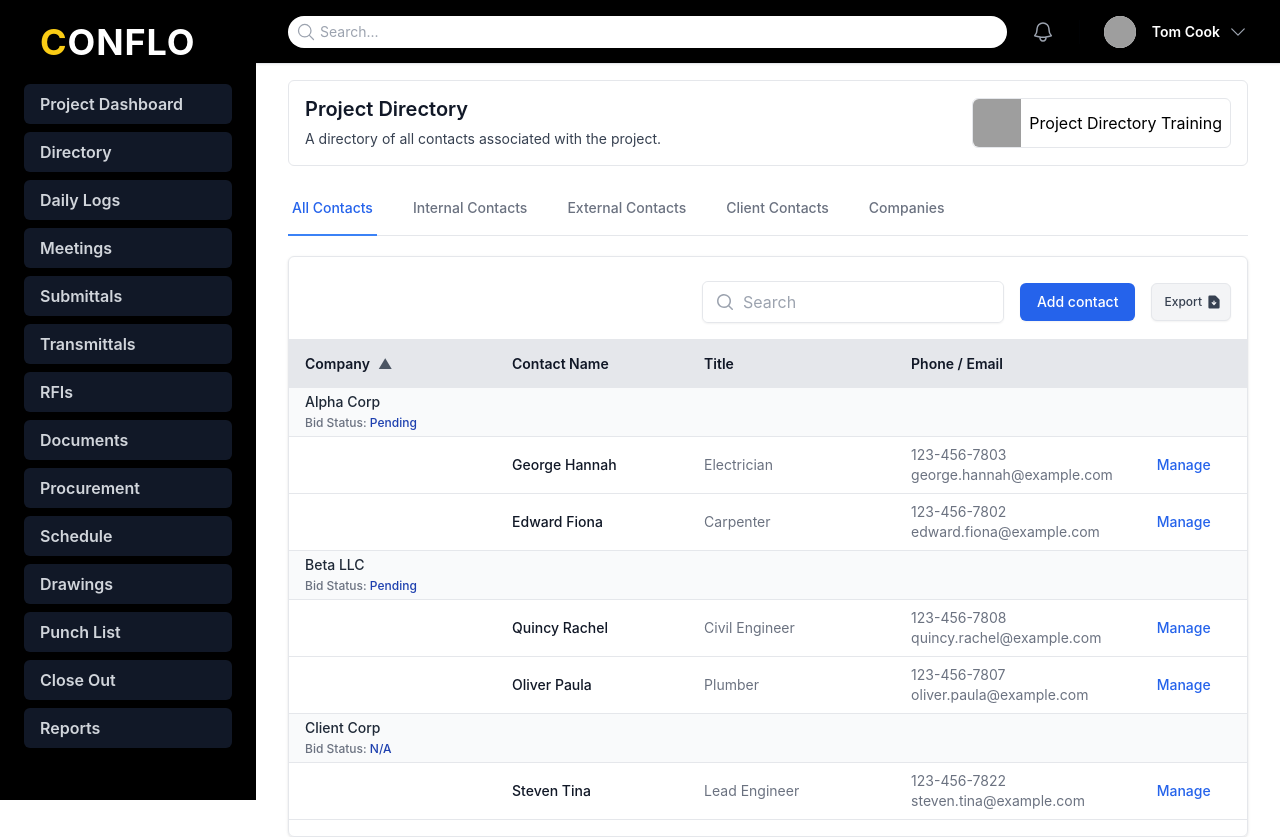
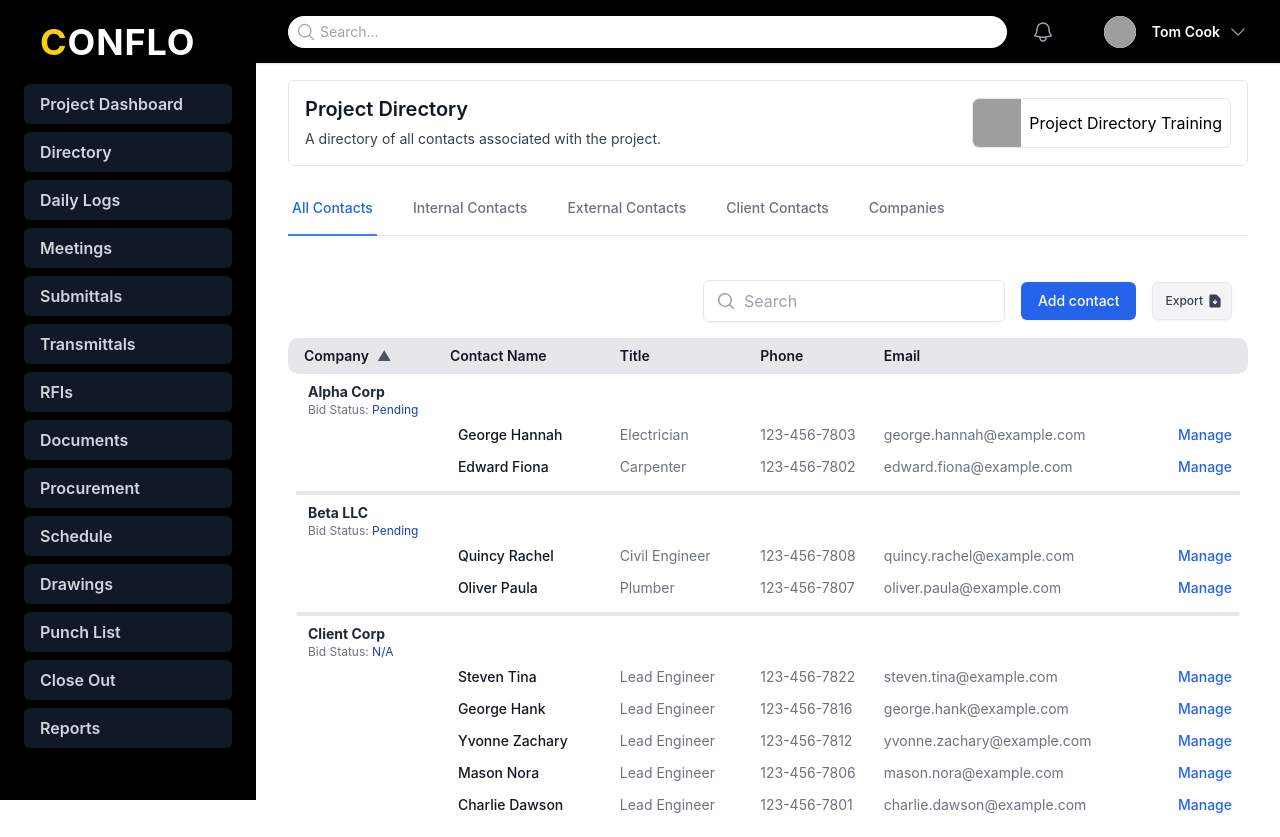
Before and after one commit to ConfloTechnologies/conflo-technologies-react-frontend, a React (Create React App) app: page /directory/project/1 in a window 1280 px wide. Built offline with nearby package versions, Linux system fonts and the light colour scheme; grey boxes are pictures that could not be loaded.

Commit message:
updates to daily log

```diff
--- a/src/App/components/PageHeader.component.jsx
+++ b/src/App/components/PageHeader.component.jsx
@@ -27,12 +27,6 @@ export default function PageHeader({pageTitle, pageDescription, trainingImageSrc
                         <span className='pr-2'>{trainingTitle}</span>
                     </a>
                 </div>
-                {/* Mobile View: Calendar Icon */}
-        <div className="col-span-1 flex justify-end items-center md:hidden">
-          <button className="p-2 rounded-md bg-blue-600 hover:bg-blue-700">
-            <CalendarIcon className="h-6 w-6 text-white" aria-hidden="true" />
-          </button>
-        </div>
             </div>
         </>
     )
--- a/src/App/pages/ProjectDirectory.jsx
+++ b/src/App/pages/ProjectDirectory.jsx
@@ -1,6 +1,6 @@
 import React, { useState, useEffect, useRef } from 'react';
 import { MagnifyingGlassIcon, DocumentArrowDownIcon } from '@heroicons/react/20/solid';
-
+import '../styles/Directory.css';
 //components
 import PageHeader from '../components/PageHeader.component';
 import MenuTabs from '../components/MenuTabs.component';
@@ -598,7 +598,7 @@ export default function Directory() {
             fileName="Project_Directory"
         />
 
-        <div className="border rounded-md shadow">
+        <div className="">
           <div className='px-4 pt-6'>
             <div className="sm:flex sm:items-center">
               <div className="flex-auto"></div>
@@ -630,7 +630,7 @@ export default function Directory() {
             </div>
           </div>
 
-          <div className="mt-4 flow-root border-t pb-4">
+          <div className="mt-4 flow-root  pb-4">
             <div className="align-middle inline-block min-w-full">
               <div className="overflow-auto" style={{ minHeight: '480px', maxHeight: '480px' }}>
                 {currentTab !== 'companies' ? (
@@ -659,10 +659,10 @@ export default function Directory() {
 }
 
 const ContactsTable = ({ filteredUsers, toggleSortOrder, sortOrder, handleViewContactClick }) => (
-  <table className="min-w-full">
-    <thead className="bg-gray-200 sticky top-0 z-20">
+  <table className="min-w-full rounded-corners">
+    <thead className="bg-gray-200 sticky top-0 z-20" >
       <tr>
-        <th scope="col" className="py-3.5 pr-3 text-left text-sm font-semibold text-gray-900 px-4" style={{ width: '20%' }}>
+        <th scope="col" className="py-2 pr-3 text-left text-sm font-semibold text-gray-900 px-4" >
           Company
           <button
             type="button"
@@ -671,47 +671,55 @@ const ContactsTable = ({ filteredUsers, toggleSortOrder, sortOrder, handleViewCo
           >
             {sortOrder === 'asc' ? '▲' : '▼'}
           </button>
-
         </th>
-        <th scope="col" className="py-3.5 pr-3 text-left text-sm font-semibold text-gray-900 px-4" style={{ width: '20%' }}>
+        <th scope="col" className="py-2 pr-3 text-left text-sm font-semibold text-gray-900 px-4" >
           Contact Name
         </th>
-        <th scope="col" className="py-3.5 text-left text-sm font-semibold text-gray-900 hidden md:table-cell" style={{ width: '20%' }}>
+        <th scope="col" className="py-2 text-left text-sm font-semibold text-gray-900 hidden xl:table-cell" >
           Title
         </th>
-        <th scope="col" className="py-3.5 text-left text-sm font-semibold text-gray-900 hidden sm:table-cell" style={{ width: '20%' }}>
-          Phone / Email
+        <th scope="col" className="py-2 text-left text-sm font-semibold text-gray-900 hidden sm:table-cell" >
+          Phone
         </th>
-        <th scope="col" className="relative py-3.5 px-4" style={{ width: '10%' }} />
+        <th scope="col" className="py-2 text-left text-sm font-semibold text-gray-900 hidden md:table-cell" >
+          Email
+        </th>
+        <th scope="col" className="relative py-2 px-4" />
       </tr>
     </thead>
-    <tbody className="bg-white divide-y divide-gray-200">
+
+    <tbody className="bg-white p">
       {filteredUsers.map((user, idx) => (
         user.isCompanyRow ? (
           <>
-          <tr className="bg-gray-50 sticky top-[48px] z-10" key={`company-${idx}`}>
-            <td className="px-4 py-1 text-sm font-medium text-gray-800" colSpan={5} style={{width: '20%'}}>
-              {user.companyName} <br/>
-              <span className='text-gray-500 text-xs'> Bid Status: <span className='text-blue-800'>{companiesWithContacts[user.companyName]?.bidStatus || 'N/A'}</span></span>
-            </td>
-
+            <tr className="bg-white" key={`company-${idx}`}>
+              <td className="px-2 pt-2 text-sm text-gray-800" colSpan={6} >
+                {idx !== 0 && <hr className='border-2 rounded-full mb-2' />}
+                <div className='px-3 mr-1'>
+                  <span className='font-bold'>{user.companyName}</span> <br/>
+                  <span className='text-gray-500 text-xs hidden sm:block'>
+                    Bid Status: <span className='text-blue-800'>{companiesWithContacts[user.companyName]?.bidStatus || 'N/A'}</span>
+                  </span>
+                </div>
+              </td>
             </tr>
-
-            </>
+          </>
         ) : (
           <tr key={`contact-${idx}`}>
-            <td className="whitespace-nowrap pl-4 py-2 text-sm font-medium text-gray-900 text-left" style={{ width: '20%' }}></td>
-            <td className="whitespace-nowrap pl-4 py-2 text-sm font-medium text-gray-900 text-left" style={{ width: '20%' }}>
+            <td className="whitespace-nowrap pl-6 py-1.5 text-sm font-medium text-gray-900 text-left" ></td>
+            <td className="whitespace-nowrap pl-6 py-1.5 text-sm font-medium text-gray-900 text-left" >
               {user.firstName} {user.lastName}
             </td>
-            <td className="whitespace-nowrap py-2 text-sm text-gray-500 hidden md:table-cell text-left" style={{ width: '20%' }}>
+            <td className="whitespace-nowrap py-1.5 text-sm text-gray-500 text-left hidden xl:table-cell" >
               {user.title || 'N/A'} <br />
             </td>
-            <td className="whitespace-nowrap py-2 text-sm text-gray-500 hidden sm:table-cell text-left" style={{ width: '20%' }}>
-              {user.phone} <br />
+            <td className="whitespace-nowrap py-1.5 text-sm text-gray-500 hidden sm:table-cell text-left" >
+              {user.phone}
+            </td>
+            <td className="whitespace-nowrap py-1.5 text-sm text-gray-500 hidden md:table-cell text-left" >
               {user.email}
             </td>
-            <td className="whitespace-nowrap pr-6 py-2 text-center text-sm font-medium" style={{ width: '10%' }}>
+            <td className="whitespace-nowrap pr-4 py-1.5 text-right text-sm font-medium" >
               <button
                 href="#"
                 className="text-blue-600 hover:text-blue-900"
@@ -729,7 +737,7 @@ const ContactsTable = ({ filteredUsers, toggleSortOrder, sortOrder, handleViewCo
 
 
 const CompaniesTable = ({ filteredUsers, toggleSortOrder, sortOrder, handleViewCompanyClick }) => (
-  <table className="min-w-full">
+  <table className="min-w-full rounded-corners">
     <thead className="bg-gray-200 sticky top-0 z-20">
       <tr>
         <th scope="col" className="py-3.5 pr-3 text-left text-sm font-semibold text-gray-900 px-4" style={{ width: '15%' }}>
--- /dev/null
+++ b/src/App/styles/Directory.css
@@ -0,0 +1,31 @@
+table.rounded-corners thead tr:first-child th:first-child {
+    border-top-left-radius: 10px;
+   }
+
+   table.rounded-corners thead tr:last-child th:first-child {
+    border-bottom-left-radius: 10px;
+   }
+
+   table.rounded-corners thead tr:first-child th:last-child {
+    border-top-right-radius: 10px;
+   }
+
+   table.rounded-corners thead tr:last-child th:last-child {
+    border-bottom-right-radius: 10px;
+   }
+
+   table.rounded-corners tbody tr:first-child td:first-child {
+    border-top-left-radius: 10px;
+   }
+
+   table.rounded-corners tbody tr:last-child td:first-child {
+    border-bottom-left-radius: 10px;
+   }
+
+   table.rounded-corners tbody tr:first-child td:last-child {
+    border-top-right-radius: 10px;
+   }
+
+   table.rounded-corners tbody tr:last-child td:last-child {
+    border-bottom-right-radius: 10px;
+   }
```
